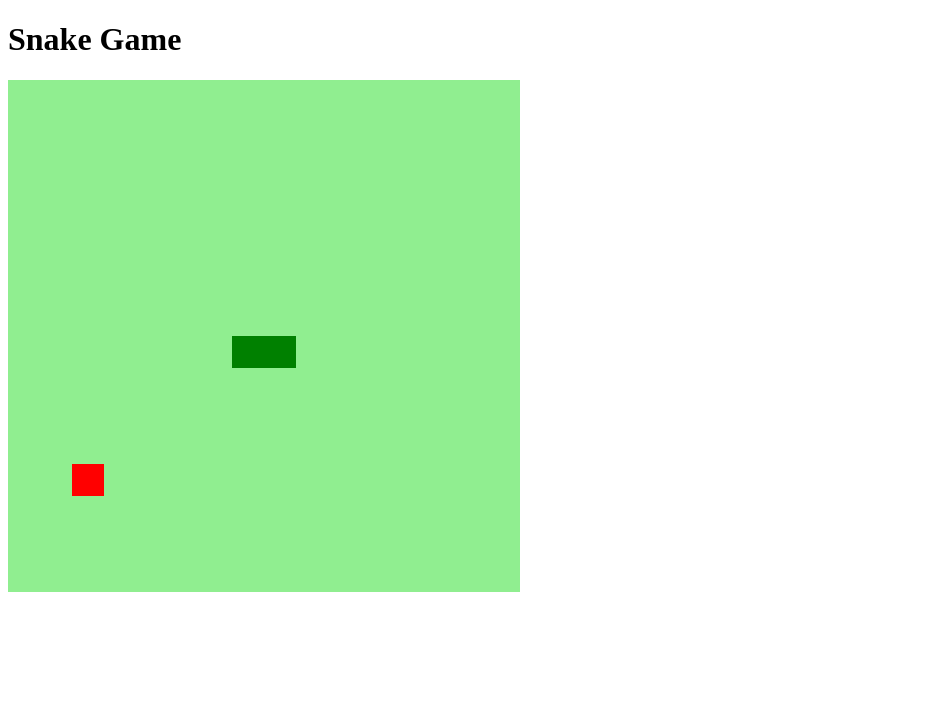
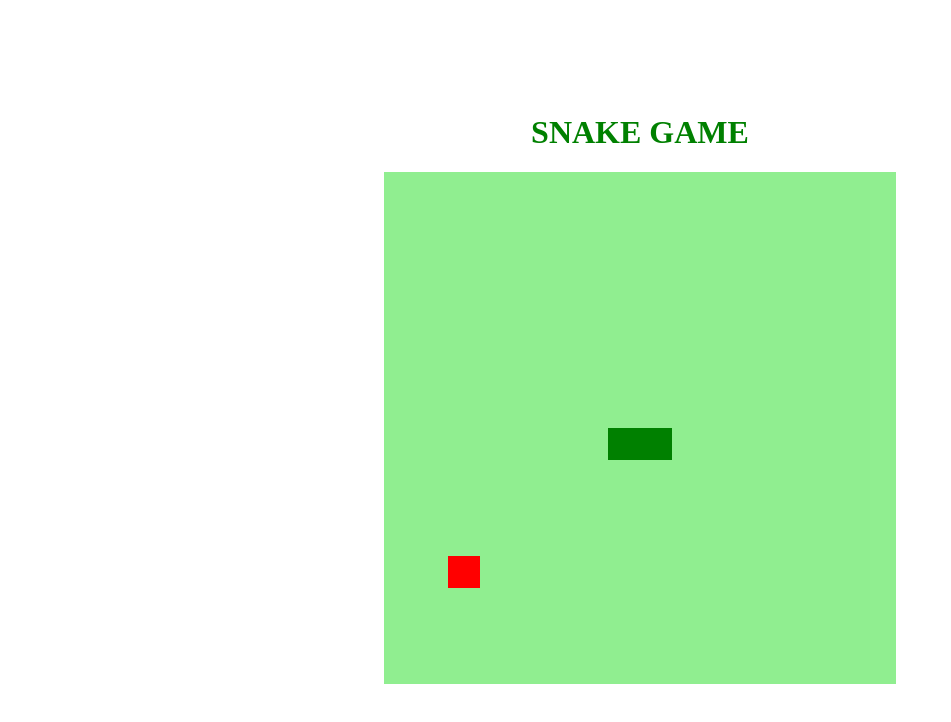
Before and after one commit to felipedev1/snake-game, a plain HTML site: page index.html in a window 1280 px wide. Shown: the whole page, without its empty margins (0-951 px from the left). Drawn offline with Linux system fonts and the light colour scheme.

Commit message:
add style

```diff
--- a/index.html
+++ b/index.html
@@ -8,7 +8,7 @@
   <title>Snake</title>
 </head>
 <body>
-  <h1>Snake Game</h1>
+  <h1>SNAKE GAME</h1>
   <canvas id="snake" width="512" height="512"></canvas>
 </body>
 </html>
--- a/style.css
+++ b/style.css
@@ -0,0 +1,9 @@
+body{
+  height: 95vh;
+  width: 95;
+  display: flex;
+  flex-direction: column;
+  justify-content: center;
+  align-items: center;
+  color: green;
+}
```
